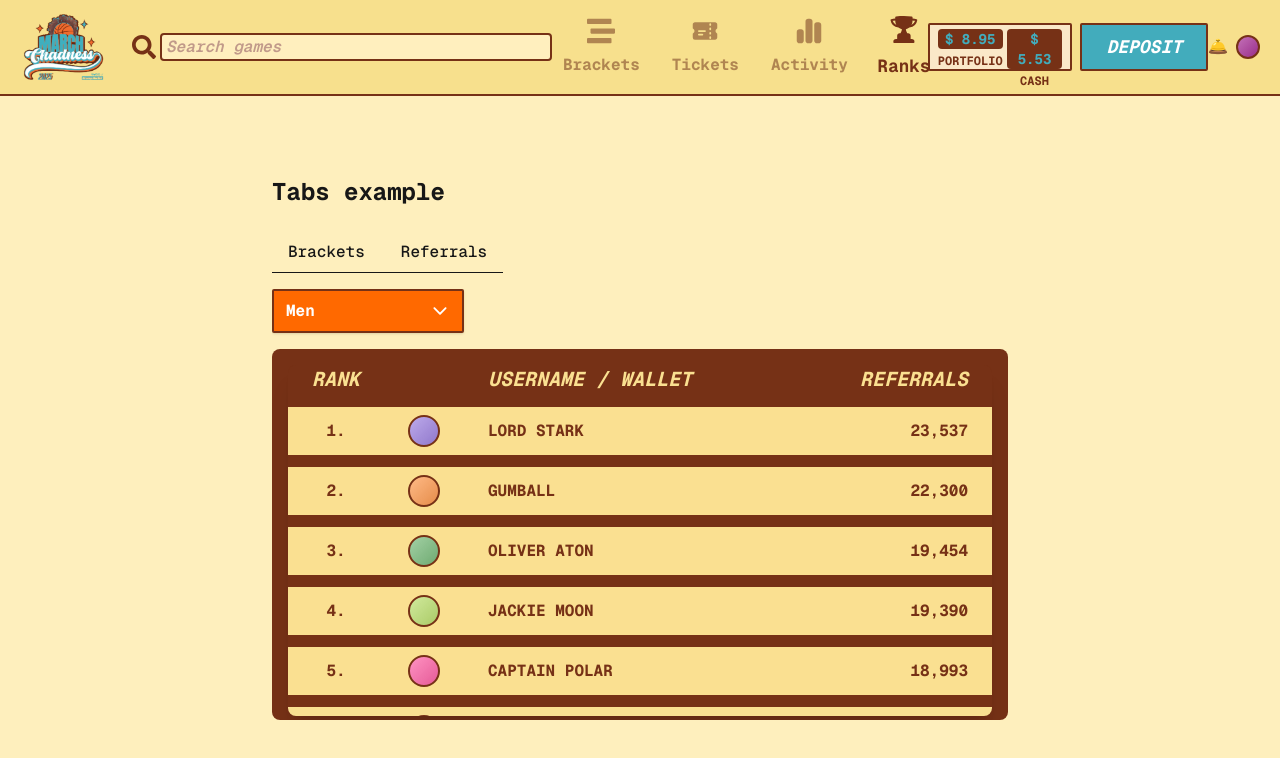
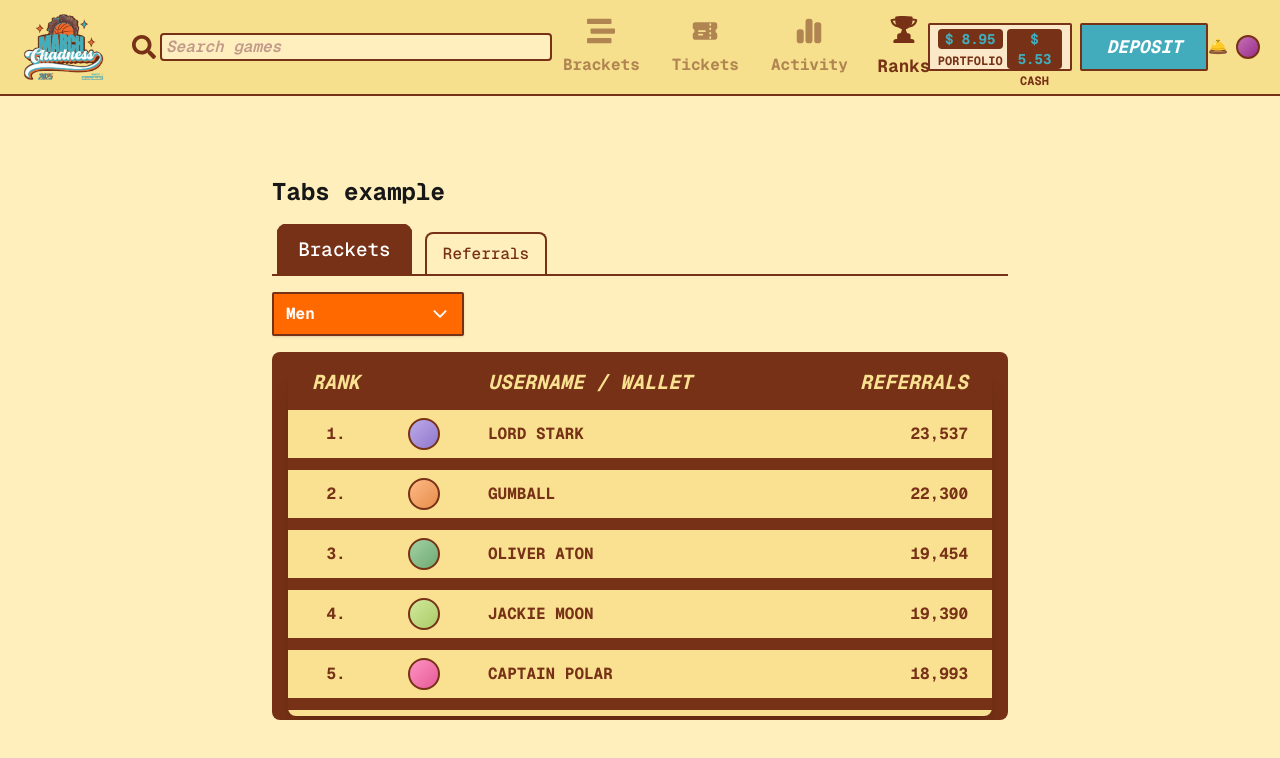
Before and after one commit to marceoroq/leaderboard-test, a Next.js app: page /ranks in a window 1280 px wide. Shown: the top 758 px of the page. Built offline with nearby package versions, Linux system fonts and the light colour scheme.

Commit message:
style(Tabs): adjust some styles

```diff
--- a/src/components/Tab/Tab.tsx
+++ b/src/components/Tab/Tab.tsx
@@ -12,8 +12,8 @@ export const Tab: React.FC<TabProps> = ({
   id,
   children,
   className = "",
-  activeClassName = "bg-primary text-primary-foreground",
-  inactiveClassName = "bg-muted hover:bg-muted/80 text-muted-foreground",
+  activeClassName = "bg-auburn text-white scale-120 origin-bottom",
+  inactiveClassName = "bg-muted text-auburn hover:bg-muted/80 hover:scale-110 hover:origin-bottom",
 }) => {
   const { activeTab, setActiveTab } = useTabContext();
   const isActive = activeTab === id;
@@ -26,8 +26,7 @@ export const Tab: React.FC<TabProps> = ({
       aria-controls={`panel-${id}`}
       onClick={() => setActiveTab(id)}
       className={`
-        px-4 py-2 rounded-t-lg font-medium transition-colors
-        focus:outline-none focus:ring-2 focus:ring-offset-2 focus:ring-primary
+        px-4 py-2 rounded-t-lg font-medium transition-all border-2 border-b-0 border-auburn cursor-pointer
         ${className}
         ${isActive ? activeClassName : inactiveClassName}
       `}>
--- a/src/components/Tab/TabList.tsx
+++ b/src/components/Tab/TabList.tsx
@@ -9,7 +9,7 @@ export const TabList: React.FC<TabListProps> = ({ children, className = "", aria
     <div
       role="tablist"
       aria-label={ariaLabel}
-      className={`flex space-x-1 border-b ${className}`}>
+      className={`flex border-b-2 border-auburn w-full pl-4 gap-6 ${className}`}>
       {children}
     </div>
   );
```
